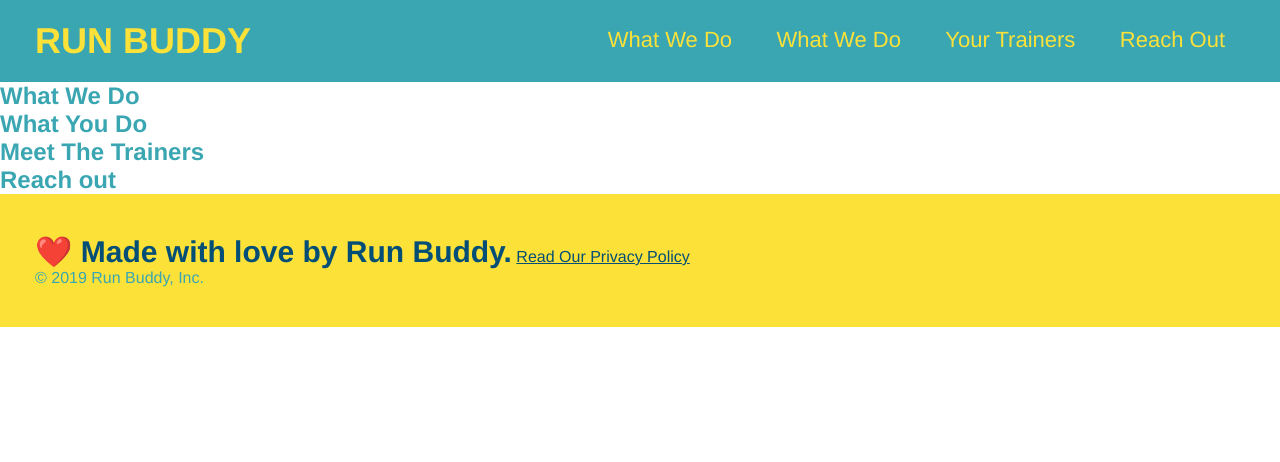
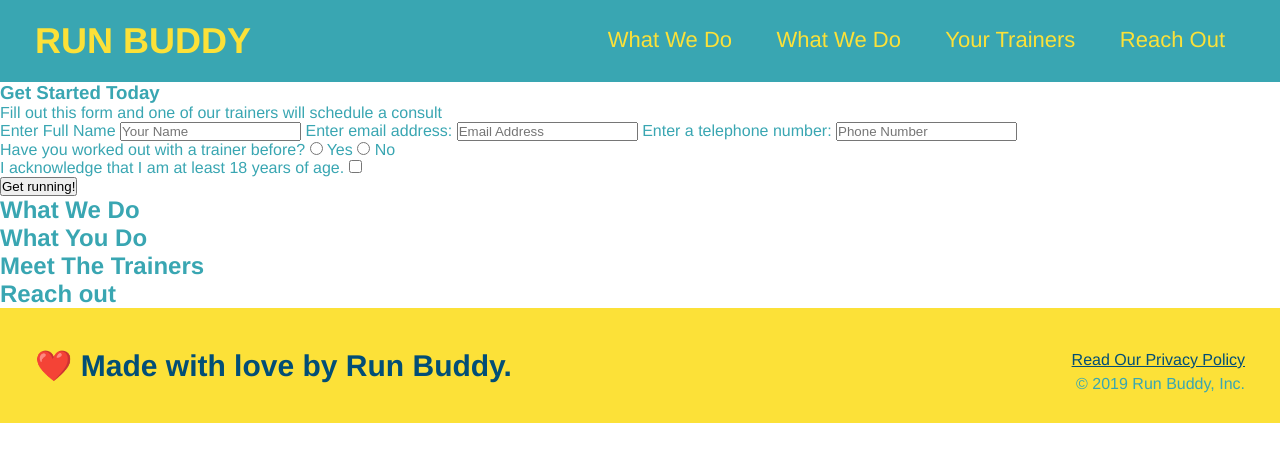
Before and after one commit to jackiem2/run-bu, a plain HTML site: page index.html in a window 1280 px wide. Drawn offline with Linux system fonts and the light colour scheme.

Commit message:
added button

```diff
--- a/index.html
+++ b/index.html
@@ -31,6 +31,35 @@
 
 <!-- hero/jumboroton -->
   <section>
+  <section>
+  <div>
+    <h3>Get Started Today</h3>
+    <p>Fill out this form and one of our trainers will schedule a consult</p>
+    <form>
+      <label for="name">Enter Full Name</label>
+      <input type="text" placeholder="Your Name" name="name" id="name" />
+      <label for="email">Enter email address:</label>
+      <input type="text" placeholder="Email Address" name="email" id="email" />
+      <label for="phone">Enter a telephone number:</label>
+      <input type="text" placeholder="Phone Number" name="phone" id="phone" />
+      <p>
+        Have you worked out with a trainer before?
+        <input type="radio" name="trainer-confirm" id="trainer-yes" />
+        <label for="trainer-yes">Yes</label>
+        <input type="radio" name="trainer-confirm" id="trainer-no" />
+        <label for="trainer-no">No</label>
+      </p>
+      <p>
+        <label for="checkbox">
+          I acknowledge that I am at least 18 years of age.
+        </label>
+        <input type="checkbox" name="age confirm" id="checkbox" />
+      </p>
+      <button type="submit">
+        Get running!
+      </button>
+    </form>
+  </div>
   </section>
 <!-- "what we do" section -->
    <section>
@@ -52,8 +81,10 @@
 <!-- footer -->
     <footer>
         <h2>❤️ Made with love by Run Buddy.</h2>
+        <div>
         <a href="#">Read Our Privacy Policy</a><br />
         &copy; 2019 Run Buddy, Inc.
+        </div>
     </footer>
 
   </body>
```
